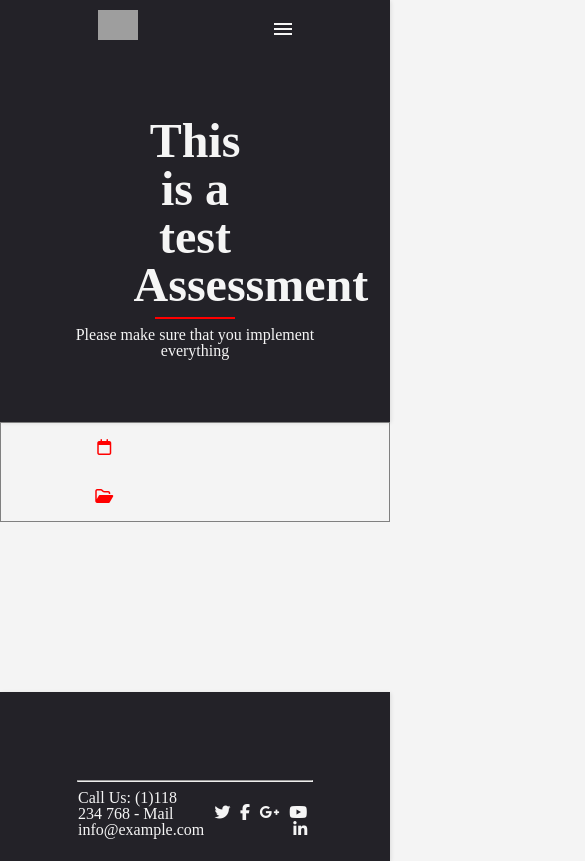
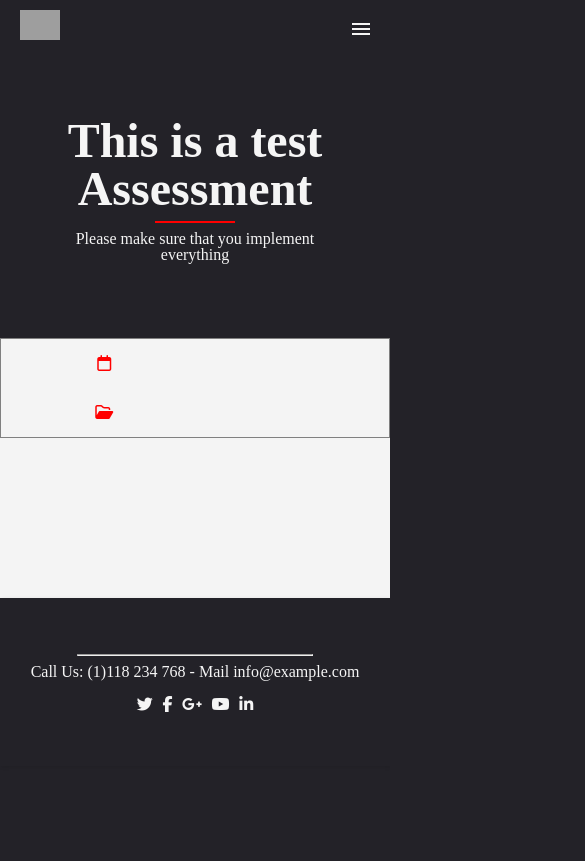
Before and after one commit to scriptjumper/WeFuse-assessment-minimalist-blogging-theme, a React (Create React App) app: page /article/1 in a window 390 px wide. Shown: the top 861 px of the page, 585 px wide, since content can reach past the window. Built offline with nearby package versions, Linux system fonts and the light colour scheme; no server answers; grey boxes are pictures that could not be loaded.

Commit message:
Added media queries for website responsiveness

```diff
--- a/src/components/App.css
+++ b/src/components/App.css
@@ -1,5 +1,5 @@
 body {
-  background-color: #f4f4f4;
+  background-color: #232228;
   color: #f5f5f5;
 }
 
@@ -12,7 +12,7 @@ a {
 .header {
   background-color: #232228;
   box-shadow: 1px 1px 4px 0 rgba(0, 0, 0, 0.1);
-  height: 50vh;
+  height: 40vh;
   width: 100%;
   z-index: 3;
 }
@@ -144,28 +144,8 @@ a {
   top: 0;
 }
 
-/* 48em = 768px */
-
-@media (min-width: 48em) {
-  .header li {
-    float: left;
-  }
-  .header li a {
-    padding: 20px 30px;
-  }
-  .header .menu {
-    clear: none;
-    float: right;
-    max-height: none;
-  }
-  .header .menu-icon {
-    display: none;
-  }
-}
-
 /* Articles */
 .blog_list {
-  background-color: #000000;
   width: 100%;
 }
 
@@ -180,7 +160,7 @@ a {
 .blog_list section .blog_article {
   text-align: center;
   margin: 0 auto;
-  background-color: rgba(0, 0, 0, 0.3);
+  background-color: rgba(0, 0, 0, 0.5);
 }
 
 .blog_list h6 {
@@ -209,11 +189,11 @@ a {
 .blog .information,
 .blog .details {
   color: #000000;
+  background-color: #f4f4f4;
 }
 
 .blog .information {
   border: 1px solid gray;
-  margin-bottom: 10px;
 }
 
 .blog .information div {
@@ -278,7 +258,6 @@ a {
 }
 
 .contacting {
-  /* border-top: 1px solid #f5f5f5; */
   padding-top: 5em;
   text-align: center;
 }
@@ -319,3 +298,79 @@ a {
   width: 30%;
   display: inline-block;
 }
+
+/* 48em = 768px */
+
+@media (min-width: 48em) {
+  .header li {
+    float: left;
+  }
+  .header li a {
+    padding: 20px 30px;
+  }
+  .header .menu {
+    clear: none;
+    float: right;
+    max-height: none;
+  }
+  .header .menu-icon {
+    display: none;
+  }
+}
+
+@media (max-width: 1350px) {
+  .blog .details {
+    padding: 5em 10em;
+  }
+}
+
+@media (max-width: 950px) {
+  .blog .details {
+    padding: 5em 10em;
+  }
+
+  .contacting .contact_details,
+  .contacting .social_media {
+    text-align: center !important;
+  }
+
+  .contacting .social_media {
+    padding: 0.5em 0;
+  }
+
+  .contact_details,
+  .social_media {
+    width: 100% !important;
+  }
+}
+
+@media (max-width: 420px) {
+  .navbar,
+  .header_content h1 {
+    width: 100%;
+  }
+
+  .blog_list .blog_details span {
+    line-height: 2em;
+    padding: 0;
+    display: block;
+  }
+
+  .blog .details {
+    padding: 5em 3.5em;
+  }
+
+  .contacting {
+    padding-top: 3em;
+  }
+
+  .contacting .social_media {
+    padding: 1em 0;
+  }
+}
+
+@media (max-width: 360px) {
+  .header {
+    height: 55vh;
+  }
+}
```
